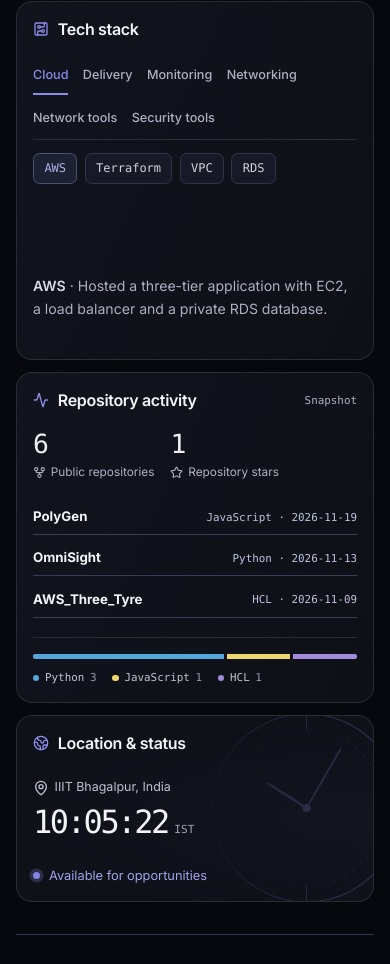
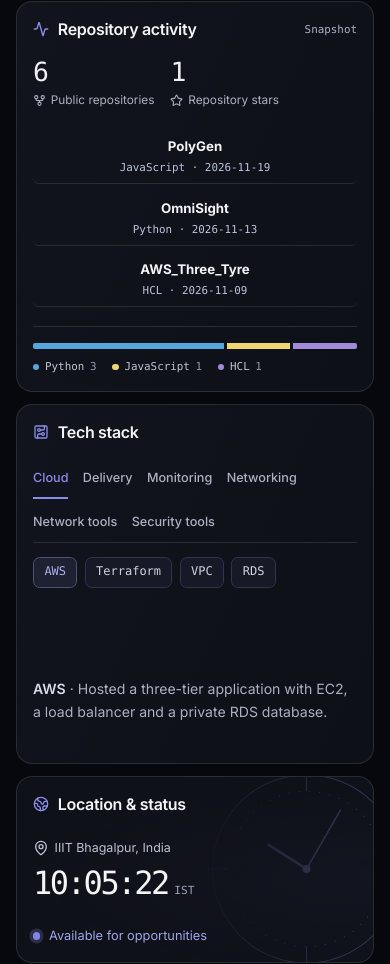
Before and after one commit to Kailash-18/Portfolio, a Next.js app: page / in a window 390 px wide. Shown: the part 4643-5607 px from the top of the page. Built offline with nearby package versions, Linux system fonts and the light colour scheme; no server answers.

Commit message:
Refresh repository activity and profile panels

```diff
--- a/components/profile/bento.css
+++ b/components/profile/bento.css
@@ -49,6 +49,8 @@
 .bento-card .bento-label { display: flex; align-items: center; gap: .55rem; margin: 0; font-size: 1rem; font-weight: 550; line-height: 1.4; letter-spacing: -.02em; }
 .bento-label svg { color: var(--b-accent); flex: none; }
 .bento-skills { position: relative; }
+.bento-skills { grid-column: span 3; order: 3; }
+.bento-bio { order: 1; }
 .bento-skill-groups, .bento-skill-notes { display: grid; }
 .bento-skill-groups > *, .bento-skill-notes > * { grid-area: 1 / 1; align-self: start; }
 .bento-skill-groups [aria-hidden="true"], .bento-skill-notes [aria-hidden="true"] { visibility: hidden; }
@@ -82,7 +84,7 @@
 .bento-pills button[aria-pressed="true"] { color: #afafed; border-color: #4b5272; background: #1e2131; }
 .bento-card .bento-skill-note { min-height: 3em; margin-top: .8rem; }
 .bento-skill-note strong { font-weight: 550; color: #d9d9e9; }
-.bento-github { grid-column: span 4; display: grid; grid-template-columns: 1fr minmax(150px, .8fr); align-content: start; gap: 1.2rem 1.5rem; }
+.bento-github { grid-column: span 4; order: 2; display: grid; grid-template-columns: 1fr minmax(150px, .8fr); align-content: start; gap: 1.2rem 1.5rem; }
 .bento-pulse-header, .bento-languages { grid-column: 1/-1; }
 .bento-pulse-header { display: flex; align-items: center; justify-content: space-between; gap: .4rem; }
 .bento-data-source { color: var(--b-muted); font: .68rem var(--b-mono); }
@@ -91,6 +93,12 @@
 .bento-metrics dt { display: flex; align-items: center; gap: .3rem; color: var(--b-muted); font-size: .74rem; line-height: 1.45; }
 .bento-metrics dt svg { flex: none; }
 .bento-metrics dd { color: #f0f0f4; font: 500 clamp(1.65rem, 3vw, 2.3rem)/1 var(--b-mono); letter-spacing: -.08em; }
+.repo-feed a { display: flex; min-height: 54px; flex-direction: column; justify-content: center; gap: .25rem; padding: .55rem .65rem; border-bottom: 1px solid var(--b-line); border-radius: .35rem; text-decoration: none; transition: background .18s ease, border-color .18s ease; }
+.repo-feed a:hover, .repo-feed a:focus-visible { background: #8d91ec17; border-color: #8d91ec64; }
+.repo-feed a strong, .repo-feed a span { pointer-events: none; }
+.bento-skills { background: linear-gradient(115deg, #11141d, #0e1017); border-color: var(--b-line); }
+.bento-skills .bento-label { font-size: 1rem; }
+.bento-skills .bento-pills button { min-height: 31px; font-size: .75rem; }
 .bento-activity figcaption {
   display: flex;
   justify-content: space-between;
@@ -113,6 +121,7 @@
 .bento-languages li i { width: .4rem; height: .4rem; border-radius: 50%; }
 .bento-languages li span { color: #9797b1; }
 .bento-location {
+  order: 4;
   position: relative;
   isolation: isolate;
   grid-column: span 2;
@@ -158,7 +167,8 @@
 @media (prefers-reduced-motion: reduce) { .bento-status i { animation: none; } }
 @media (max-width: 850px) {
   .bento-github { grid-template-columns: minmax(0, 1fr); }
-  .bento-github, .bento-location { grid-column: span 3; }
+  .bento-skills, .bento-github { grid-column: span 4; }
+  .bento-location { grid-column: span 2; }
   .bento-heatmap { grid-template-rows: repeat(4, 1fr); }
 }
 @media (max-width: 640px) {
--- a/lib/projects/github.tsx
+++ b/lib/projects/github.tsx
@@ -113,10 +113,11 @@ export const useGitHub = () => useContext(GitHubContext);
 export function GitHubProvider({ children }: { children: ReactNode }) {
   const [data, setData] = useState(snapshot);
   useEffect(() => {
-    const controller = new AbortController();
-    const signal = controller.signal;
-    const timeout = window.setTimeout(() => controller.abort(), 12000);
     async function refresh() {
+      const controller = new AbortController();
+      const signal = controller.signal;
+      const timeout = window.setTimeout(() => controller.abort(), 12000);
+      try {
       const [profile, repos] = await Promise.all([
         request<Profile>("", signal),
         request<Repo[]>("/repos?sort=updated&per_page=10", signal),
@@ -137,9 +138,15 @@ export function GitHubProvider({ children }: { children: ReactNode }) {
       }));
       const events = await request<{ created_at: string }[]>("/events/public?per_page=100", signal);
       if (!signal.aborted) setData(previous => ({ ...previous, activity: recentActivity(events), activityAvailable: true }));
+      } catch {
+        // Keep the most recent successful data when GitHub rate limits or is unreachable.
+      } finally {
+        window.clearTimeout(timeout);
+      }
     }
-    refresh().catch(() => { /* Keep the last complete data set on rate limits or timeouts. */ }).finally(() => window.clearTimeout(timeout));
-    return () => { window.clearTimeout(timeout); controller.abort(); };
+    void refresh();
+    const interval = window.setInterval(() => { void refresh(); }, 5 * 60 * 1000);
+    return () => window.clearInterval(interval);
   }, []);
   return <GitHubContext.Provider value={data}>{children}</GitHubContext.Provider>;
 }
```
